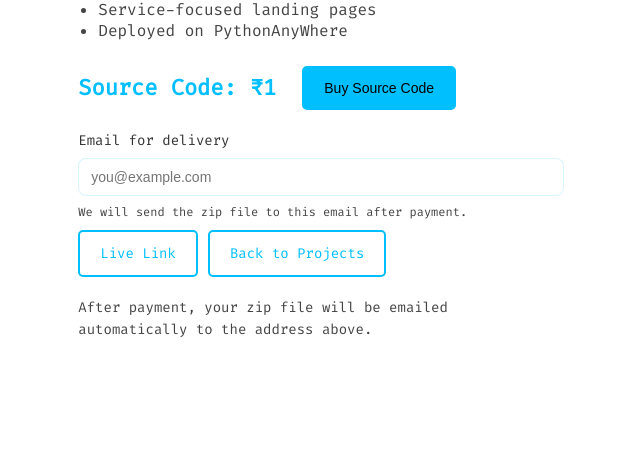
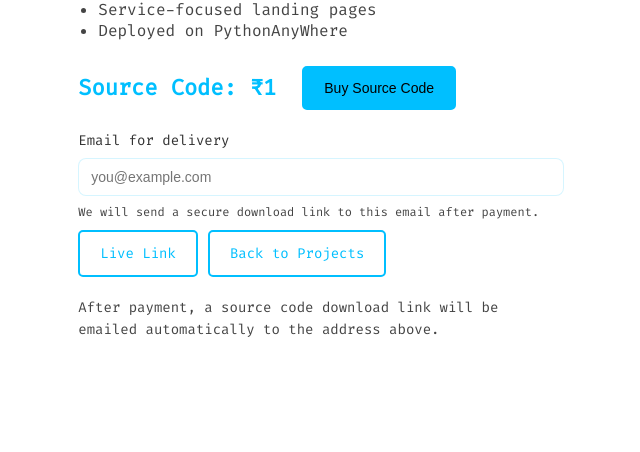
Before and after one commit to Ayushcodespy/myPortfolio_2025, a Django app: page /projects/agro-trade-portal/ in a window 1280 px wide. Shown: the part 858-1310 px from the top of the page, without its empty margins (606-1246 px from the left). Run offline with Django 5.2, Linux system fonts and the light colour scheme; data comes from the database, SQL or seed files in the repository; some libraries are stand-ins or nearby versions; some web fonts are replaced.

Commit message:
Some files are updated

```diff
--- a/myApp/views.py
+++ b/myApp/views.py
@@ -1,5 +1,4 @@
 import json
-import os
 import time
 
 from django.conf import settings
@@ -18,6 +17,29 @@ except Exception:
 
 from .models import Certificate, Education, Project
 from .razorpay_config import RAZORPAY_KEY_ID, RAZORPAY_KEY_SECRET
+
+HARD_CODED_PROJECT_ASSETS = {
+    "arya-z-tech": {
+        "image_path": "/static/images/projects/img/arya-z-tech.png",
+        "source_code_url": "/static/source_code/arya-z-tech.zip",
+    },
+    "old-portfolio": {
+        "image_path": "/static/images/projects/img/portfolio.png",
+        "source_code_url": "/static/source_code/portfolio01.zip",
+    },
+    "new-portfolio": {
+        "image_path": "/static/images/projects/img/new-portfolio.png",
+        "source_code_url": "/static/source_code/myPortfolio_2025.zip",
+    },
+    "school-management-system": {
+        "image_path": "/static/images/projects/img/school.png",
+        "source_code_url": "",
+    },
+    "agro-trade-portal": {
+        "image_path": "/static/images/projects/img/agrotrade.png",
+        "source_code_url": "/static/source_code/agro-trade-portal.zip",
+    },
+}
 
 FALLBACK_EDUCATION = [
     {
@@ -127,6 +149,7 @@ FALLBACK_PROJECTS = [
         "demo_url": "https://aryaztech.vercel.app/",
         "source_code_price_inr": 1499,
         "source_code_zip": "source_code/zip_files/arya-z-tech.zip",
+        "source_code_url": "/static/source_code/arya-z-tech.zip",
         "is_featured": True,
     },
     {
@@ -146,6 +169,7 @@ FALLBACK_PROJECTS = [
         "demo_url": "https://ayushpatelportfolio.netlify.app/",
         "source_code_price_inr": 999,
         "source_code_zip": "source_code/zip_files/portfolio01.zip",
+        "source_code_url": "/static/source_code/portfolio01.zip",
         "is_featured": True,
     },
     {
@@ -165,6 +189,7 @@ FALLBACK_PROJECTS = [
         "demo_url": "https://example.com",
         "source_code_price_inr": 2999,
         "source_code_zip": "source_code/zip_files/dummy.zip",
+        "source_code_url": "",
         "is_featured": True,
     },
     {
@@ -184,9 +209,26 @@ FALLBACK_PROJECTS = [
         "demo_url": "https://example.com",
         "source_code_price_inr": 1999,
         "source_code_zip": "source_code/zip_files/myPortfolio_2025.zip",
+        "source_code_url": "/static/source_code/myPortfolio_2025.zip",
         "is_featured": True,
     },
 ]
+
+
+def _apply_project_assets(project):
+    slug = project.get("slug", "") if isinstance(project, dict) else getattr(project, "slug", "")
+    mapped = HARD_CODED_PROJECT_ASSETS.get(slug)
+    if not mapped:
+        return project
+
+    if isinstance(project, dict):
+        project["image_path"] = mapped.get("image_path", project.get("image_path", ""))
+        project["source_code_url"] = mapped.get("source_code_url", project.get("source_code_url", ""))
+    else:
+        project.image_path = mapped.get("image_path", getattr(project, "image_path", ""))
+        project.source_code_url = mapped.get("source_code_url", "")
+
+    return project
 
 
 def _get_education_items():
@@ -208,31 +250,34 @@ def _get_certificates():
 def _get_projects():
     try:
         items = list(Project.objects.all())
-        return items or FALLBACK_PROJECTS
+        source = items or FALLBACK_PROJECTS
+        return [_apply_project_assets(item) for item in source]
     except Exception:
-        return FALLBACK_PROJECTS
+        return [_apply_project_assets(item) for item in FALLBACK_PROJECTS]
 
 
 def _get_featured_projects():
     try:
         items = list(Project.objects.filter(is_featured=True))
-        return items or [item for item in FALLBACK_PROJECTS if item.get("is_featured")]
+        source = items or [item for item in FALLBACK_PROJECTS if item.get("is_featured")]
+        return [_apply_project_assets(item) for item in source]
     except Exception:
-        return [item for item in FALLBACK_PROJECTS if item.get("is_featured")]
+        source = [item for item in FALLBACK_PROJECTS if item.get("is_featured")]
+        return [_apply_project_assets(item) for item in source]
 
 
 def _find_project(slug):
     try:
-        return Project.objects.get(slug=slug)
+        return _apply_project_assets(Project.objects.get(slug=slug))
     except Project.DoesNotExist:
         for item in FALLBACK_PROJECTS:
             if item.get("slug") == slug:
-                return item
+                return _apply_project_assets(item)
         return None
     except Exception:
         for item in FALLBACK_PROJECTS:
             if item.get("slug") == slug:
-                return item
+                return _apply_project_assets(item)
         return None
 
 def homePage(request):
@@ -295,14 +340,14 @@ def create_razorpay_order(request, slug):
     if isinstance(project, dict):
         price_inr = int(project.get("source_code_price_inr") or 0)
         project_title = project.get("title", "Project")
-        has_zip = bool(project.get("source_code_zip"))
+        has_source = bool(project.get("source_code_url"))
     else:
         price_inr = int(project.source_code_price_inr or 0)
         project_title = project.title
-        has_zip = bool(project.source_code_zip)
+        has_source = bool(getattr(project, "source_code_url", ""))
     if price_inr <= 0:
         return JsonResponse({"error": "Invalid price"}, status=400)
-    if not has_zip:
+    if not has_source:
         return JsonResponse({"error": "Source code file not available"}, status=400)
 
     client = razorpay.Client(auth=(key_id, key_secret))
@@ -370,26 +415,26 @@ def verify_razorpay_payment(request):
 
     if isinstance(project, dict):
         project_title = project.get("title", "Project")
-        zip_path = project.get("source_code_zip")
+        source_code_url = project.get("source_code_url", "")
     else:
         project_title = project.title
-        zip_path = project.source_code_zip.path if project.source_code_zip else None
+        source_code_url = getattr(project, "source_code_url", "")
 
-    if not zip_path or not os.path.exists(zip_path):
+    if not source_code_url:
         _notify_admin(
             project_title,
             buyer_email,
             payment_id,
             order_id,
-            "Zip file missing",
+            "Source code URL missing",
         )
         return JsonResponse(
-            {"error": "Payment received, but source file is missing. We will contact you."},
+            {"error": "Payment received, but source URL is missing. We will contact you."},
             status=500,
         )
 
     try:
-        _send_purchase_emails(project_title, buyer_email, payment_id, order_id, zip_path)
+        _send_purchase_emails(project_title, buyer_email, payment_id, order_id, source_code_url)
     except Exception as err:
         return JsonResponse(
             {"error": f"Email failed: {err}"},
@@ -399,13 +444,18 @@ def verify_razorpay_payment(request):
     return JsonResponse({"status": "success"})
 
 
-def _send_purchase_emails(project_title, buyer_email, payment_id, order_id, zip_path):
+def _send_purchase_emails(project_title, buyer_email, payment_id, order_id, source_code_url):
+    if source_code_url.startswith("/"):
+        base_url = (getattr(settings, "SITE_URL", "") or "").rstrip("/")
+        source_code_url = f"{base_url}{source_code_url}" if base_url else source_code_url
+
     subject = f"Your source code - {project_title}"
     context = {
         "project_title": project_title,
         "buyer_email": buyer_email,
         "payment_id": payment_id,
         "order_id": order_id,
+        "source_code_url": source_code_url,
         "site_url": getattr(settings, "SITE_URL", ""),
         "logo_url": getattr(settings, "EMAIL_LOGO_URL", ""),
         "sender_name": "Ayush Patel",
@@ -420,10 +470,9 @@ def _send_purchase_emails(project_title, buyer_email, payment_id, order_id, zip_
         to=[buyer_email],
     )
     email.attach_alternative(html_body, "text/html")
-    email.attach_file(zip_path)
     email.send(fail_silently=False)
 
-    _notify_admin(project_title, buyer_email, payment_id, order_id, "Sent to buyer")
+    _notify_admin(project_title, buyer_email, payment_id, order_id, "Source link sent to buyer")
 
 
 def _notify_admin(project_title, buyer_email, payment_id, order_id, status_note):
--- a/templates/emails/purchase_email.html
+++ b/templates/emails/purchase_email.html
@@ -28,11 +28,14 @@
             </div>
             <div class="content">
                 <p class="title">Hi {{ buyer_email }},</p>
-                <p>Thank you for purchasing <strong>{{ project_title }}</strong>. Your source code zip is attached to this email.</p>
+                <p>Thank you for purchasing <strong>{{ project_title }}</strong>. Your source code download link is below.</p>
                 <div class="meta">
                     <div><strong>Payment ID:</strong> {{ payment_id }}</div>
                     <div><strong>Order ID:</strong> {{ order_id }}</div>
                 </div>
+                {% if source_code_url %}
+                <p><a class="button" href="{{ source_code_url }}">Download Source Code</a></p>
+                {% endif %}
                 <p>If you need any help, just reply to this email.</p>
                 {% if site_url %}
                 <p><a class="button" href="{{ site_url }}">Visit Portfolio</a></p>
--- a/templates/index.html
+++ b/templates/index.html
@@ -426,7 +426,7 @@
                             <a href="{% url 'project_detail' slug=project.slug %}" class="view-btn icon-btn" title="View Details">
                                 <i class="fa fa-eye"></i>
                             </a>
-                            {% if project.source_code_price_inr and project.source_code_zip %}
+                            {% if project.source_code_price_inr and project.source_code_url %}
                             <a href="{% url 'project_detail' slug=project.slug %}#buy" class="dark-btn">Buy</a>
                             {% endif %}
                         </div>
--- a/templates/project_detail.html
+++ b/templates/project_detail.html
@@ -28,7 +28,7 @@
     <section class="page-hero">
         <h1>{{ project.title }}</h1>
         <p>{{ project.short_description }}</p>
-        {% if project.source_code_price_inr and project.source_code_zip %}
+        {% if project.source_code_price_inr and project.source_code_url %}
         <div class="hero-actions">
             <span class="price-tag">Source Code: ₹{{ project.source_code_price_inr }}</span>
             <a class="dark-btn" href="#buy">Buy Now</a>
@@ -68,7 +68,7 @@
                 {% endfor %}
             </ul>
 
-            {% if project.source_code_price_inr and project.source_code_zip %}
+            {% if project.source_code_price_inr and project.source_code_url %}
             <div class="price-row" id="buy">
                 <div class="price-tag">Source Code: ₹{{ project.source_code_price_inr }}</div>
                 <button class="dark-btn" id="buy-source">Buy Source Code</button>
@@ -76,7 +76,7 @@
             <div class="buy-form">
                 <label for="buyer-email">Email for delivery</label>
                 <input id="buyer-email" type="email" placeholder="you@example.com" required>
-                <small>We will send the zip file to this email after payment.</small>
+                <small>We will send a secure download link to this email after payment.</small>
             </div>
             {% else %}
             <p class="payment-note">Contact me for pricing and source code access.</p>
@@ -89,9 +89,9 @@
                 <a class="light-btn" href="{% url 'projects' %}">Back to Projects</a>
             </div>
 
-            {% if project.source_code_price_inr and project.source_code_zip %}
+            {% if project.source_code_price_inr and project.source_code_url %}
             <p class="payment-note">
-                After payment, your zip file will be emailed automatically to the address above.
+                After payment, a source code download link will be emailed automatically to the address above.
             </p>
             <p id="payment-status" class="payment-status"></p>
             {% endif %}
@@ -101,7 +101,7 @@
     <div id="success-overlay" class="success-overlay" tabindex="-1" aria-live="polite" aria-modal="true" role="dialog">
         <div class="success-card" role="document">
             <h3>Payment Successful</h3>
-            <p id="success-message">Your zip file has been emailed to you.</p>
+            <p id="success-message">Your download link has been emailed to you.</p>
             <p class="redirect-note">Redirecting you to projects...</p>
         </div>
     </div>
@@ -148,7 +148,7 @@
 
         function showSuccess(message) {
             if (successMessage) {
-                successMessage.textContent = message || "Your zip file has been emailed to you.";
+                successMessage.textContent = message || "Your download link has been emailed to you.";
             }
             if (successOverlay) {
                 successOverlay.classList.add("active");
@@ -162,7 +162,7 @@
         if (buyButton) {
             buyButton.addEventListener("click", async () => {
                 if (!emailInput || !emailInput.value.trim() || !emailInput.value.includes("@")) {
-                    setStatus("Please enter a valid email to receive the zip file.", true);
+                    setStatus("Please enter a valid email to receive the download link.", true);
                     return;
                 }
 
@@ -222,8 +222,8 @@
                 if (!res.ok || data.error) {
                     throw new Error(data.error || "Verification failed");
                 }
-                setStatus("Payment successful! The zip file has been emailed to you.");
-                showSuccess("Payment successful! The zip file has been emailed to you.");
+                setStatus("Payment successful! Download link has been emailed to you.");
+                showSuccess("Payment successful! Download link has been emailed to you.");
             } catch (err) {
                 setStatus("Payment verified, but email failed. Please contact me.", true);
             }
--- a/templates/projects.html
+++ b/templates/projects.html
@@ -63,7 +63,7 @@
                         {% if project.demo_url %}
                         <a class="light-btn" href="{{ project.demo_url }}" target="_blank">Live Link</a>
                         {% endif %}
-                        {% if project.source_code_price_inr and project.source_code_zip %}
+                        {% if project.source_code_price_inr and project.source_code_url %}
                         <a class="dark-btn" href="{% url 'project_detail' slug=project.slug %}#buy">Buy</a>
                         {% endif %}
                     </div>
```
Also changed, not shown: 1 other file.
